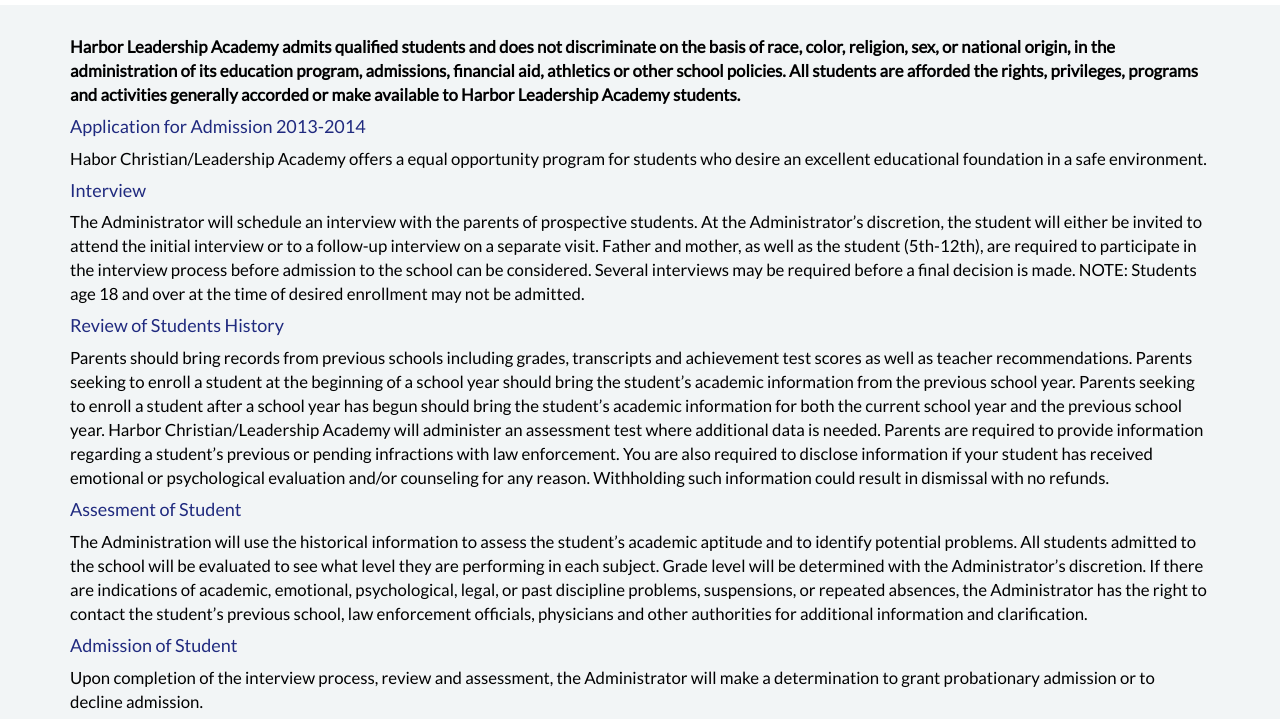
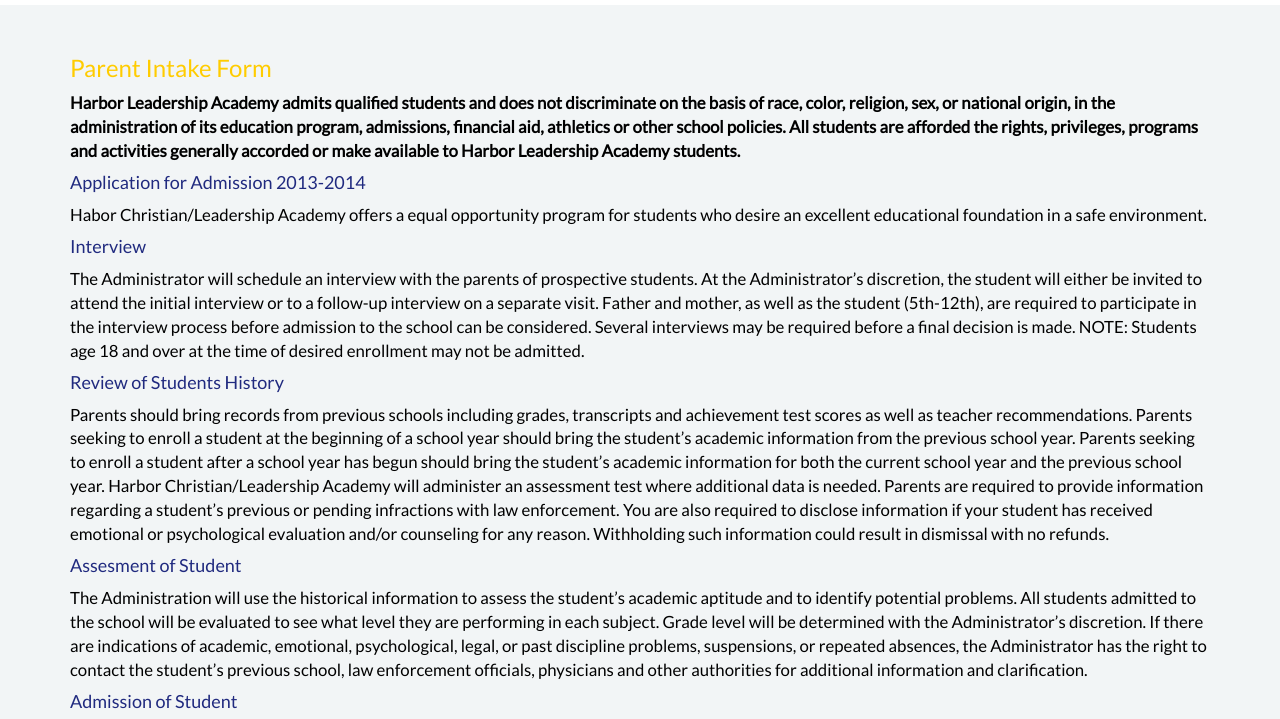
Before and after one commit to CooperHiggins/harbor, a plain HTML site: page admissions.html in a window 1280 px wide. Shown: the part 269-988 px from the top of the page. Drawn offline with Linux system fonts and the light colour scheme; files that its build step writes are made by us from their sources.

Commit message:
parent intake form

```diff
--- a/admissions.html
+++ b/admissions.html
@@ -72,6 +72,7 @@
     <hr>
 </div>
 <div class="container">
+<h3><a href="parenthandbook.pdf">Parent Intake Form</a></h3>
     <p><strong>Harbor Leadership Academy admits qualified students and does not discriminate on the basis of race, color, religion, sex, or national origin, in the administration of its education program, admissions, financial aid, athletics or other school policies.  All students are afforded the rights, privileges, programs and activities generally accorded or make available to Harbor Leadership Academy students.</strong></p>
 
     <h4 class="underlined">Application for Admission 2013-2014</h4>
```
Also changed, not shown: 1 other file.
